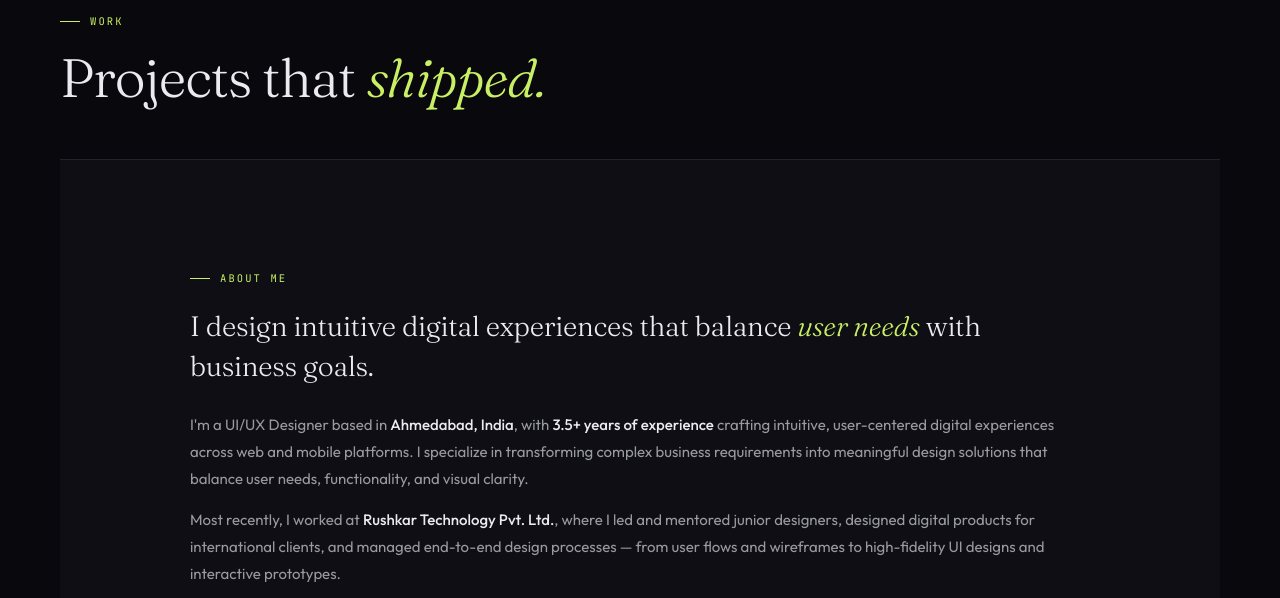
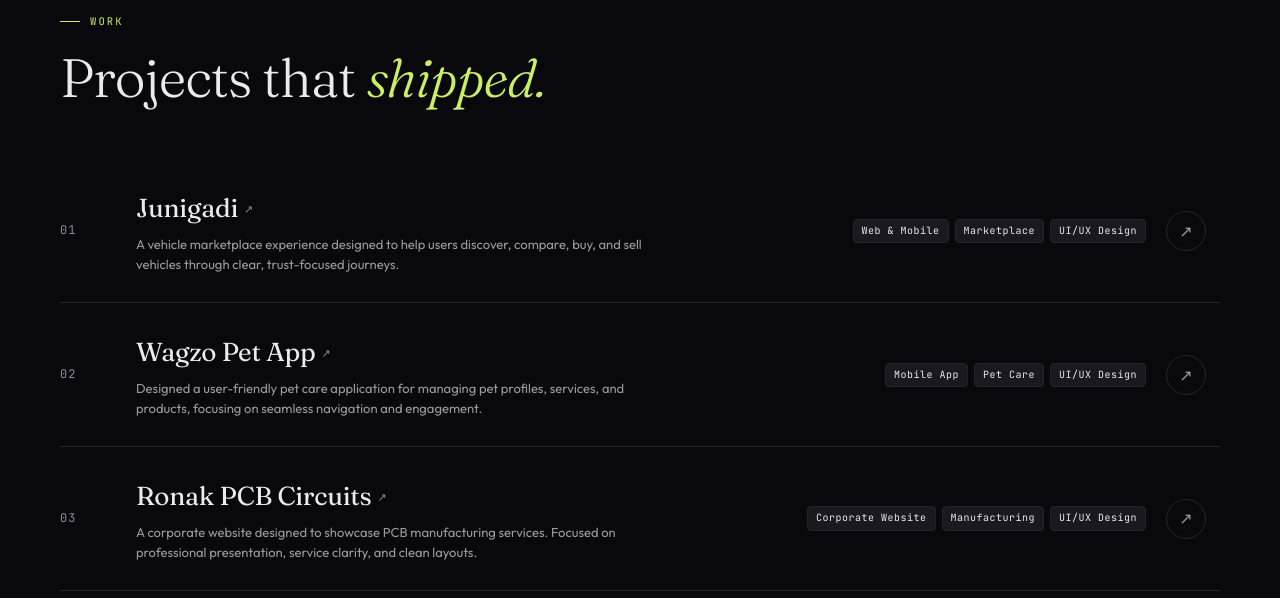
Before and after one commit to Premal29/premalpatel-portfolio, a plain HTML site: page index.html in a window 1280 px wide. Shown: the part 1299-1897 px from the top of the page. Drawn offline with Linux system fonts and the light colour scheme.

Commit message:
Fix: restore Projects section

```diff
--- a/index.html
+++ b/index.html
@@ -1083,7 +1083,7 @@ footer{
     </div>
   </div>
 <!-- /*Old Project listing*/ -->
-  <!-- <div class="proj-list">
+  <div class="proj-list">
   <div class="p-row reveal" data-proj="junigadi" data-name="Junigadi" data-sub="Vehicle Marketplace" data-ga="#0a1c0a" data-gb="#142a14" data-ac="#c9f065">
     <span class="p-num">01</span><div class="p-info"><a href="https://www.junigadi.com/" target="_blank" rel="noopener noreferrer" class="p-name p-link">Junigadi <span class="ext">↗</span></a><div class="p-desc">A vehicle marketplace experience designed to help users discover, compare, buy, and sell vehicles through clear, trust-focused journeys.</div></div><div class="p-tags"><span class="p-tag">Web &amp; Mobile</span><span class="p-tag">Marketplace</span><span class="p-tag">UI/UX Design</span></div><div class="p-arrow">↗</div>
   </div>
```
